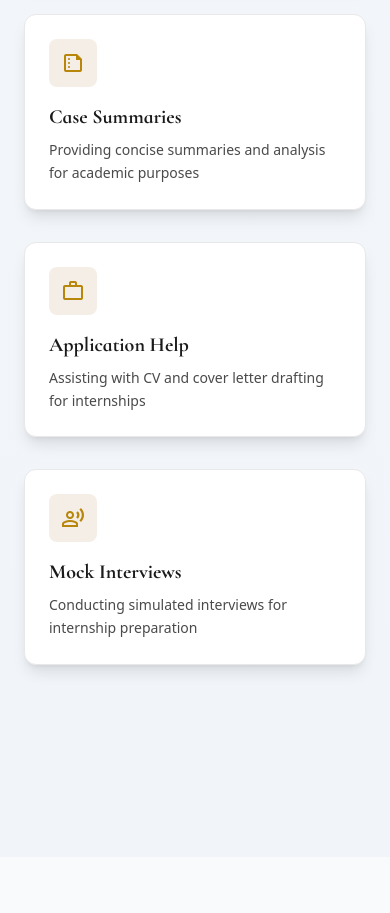
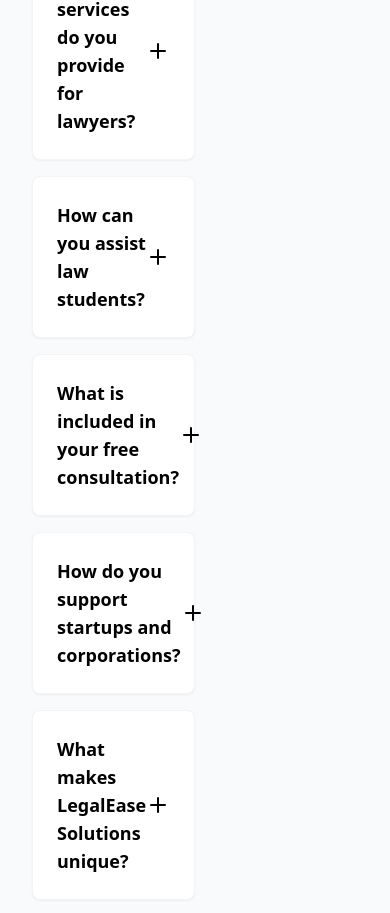
Before and after one commit to yadukpb/ClaudeCarousal, a React (Create React App) app: page / in a window 390 px wide. Shown: the part 6331-7244 px from the top of the page. Built offline with nearby package versions, Linux system fonts and the light colour scheme; a web font is replaced by a local one.

Commit message:
faq final

```diff
--- a/src/App.js
+++ b/src/App.js
@@ -1,6 +1,6 @@
 import React from 'react'
 import { BrowserRouter as Router, Routes, Route } from 'react-router-dom'
-import LawServices from './pages/LawServices'
+import LawServicePage from './pages/LawServicePage'
 import AboutSection from './components/AboutSection'
 import BlogCards from './BlogCards'
 import WhyChooseUs from './components/WhyChooseUs'
@@ -11,6 +11,7 @@
 import StickyContact from './components/StickyContact'
 import BlogPage from './pages/BlogsPage'
 import BlogView from './pages/BlogView'
+import LawServices from './components/LawServices'
 
 const App = () => {
   return (
@@ -29,7 +30,7 @@
                 <WhyChooseUs />
               </>
             } />
-            <Route path="/services" element={<LawServices />} />
+            <Route path="/services" element={<LawServicePage />} />
             <Route path="/blog" element={<BlogPage />} />
             <Route path="/blog1" element={<BlogView />} />
           </Routes>
--- a/src/components/FAQ.js
+++ b/src/components/FAQ.js
@@ -33,24 +33,24 @@
 
   const faqData = [
     {
-      question: "What types of business entities are there?",
-      answer: "Quisque nec iaculis nibh. Suspendisse tempus orci nec enim maximus the quis maximus quam suscipit. Fusce dignissim turpis eu neque vehicula condimentum. Morbi pretium orci sed elementum lacinia sapien leo facilisis quam, quis elementum risus nulla."
+      question: "What services do you provide for lawyers?",
+      answer: "We provide comprehensive legal research services, document drafting including pleadings and affidavits, case law summaries, precedent development, and customized legal updates. Our team from NLSIU offers focused research solutions to help lawyers manage their workload efficiently."
     },
     {
-      question: "Do I need legal advice just to form my business?",
-      answer: "While it's possible to form a business on your own, seeking legal advice can help ensure compliance with all regulations and protect your interests in the long run."
+      question: "How can you assist law students?",
+      answer: "We offer project review services, moot court preparation assistance, thesis guidance, and research support. While we don't complete assignments, we provide valuable feedback and guidance to help students improve their work quality and research skills."
     },
     {
-      question: "What should my attorney expect from me?",
-      answer: "Your attorney will expect honest communication, timely responses, complete documentation, and full disclosure of relevant information about your business situation."
+      question: "What is included in your free consultation?",
+      answer: "Our free 25-minute consultation allows you to discuss your legal needs, understand our services better, and explore how we can assist you. This session can be scheduled through our online booking system for a virtual meeting."
     },
     {
-      question: "What is the role of witness in court?",
-      answer: "A witness provides testimony under oath about facts related to a case, helping establish truth and providing evidence to support legal arguments."
+      question: "How do you support startups and corporations?",
+      answer: "We offer business structuring advice, contract drafting and review, lease agreement assistance, employment contract preparation, and e-commerce legal compliance support. Our services are designed to provide practical legal solutions for growing businesses."
     },
     {
-      question: "Does my business need a separate tax identification number?",
-      answer: "Most businesses require a separate tax ID (EIN) for tax filing and banking purposes, though some sole proprietorships can use the owner's SSN."
+      question: "What makes LegalEase Solutions unique?",
+      answer: "As NLSIU law students, we combine academic excellence with practical legal knowledge to provide high-quality, affordable legal assistance. Our platform specializes in thorough legal research, academic support, and corporate legal services with a client-centric approach."
     }
   ];
 
--- a/src/components/Header.js
+++ b/src/components/Header.js
@@ -13,7 +13,6 @@
 const Header = () => {
   const [isOpen, setIsOpen] = useState(false);
   const [isScrolled, setIsScrolled] = useState(false);
-  const [servicesDropdown, setServicesDropdown] = useState(false);
   const [isLoggedIn, setIsLoggedIn] = useState(false);
   const [showProfileMenu, setShowProfileMenu] = useState(false);
 
@@ -43,15 +42,7 @@
 
   const navigationItems = [
     { name: 'HOME', href: '/' },
-    {
-      name: 'SERVICES',
-      href: '/services',
-      dropdownItems: [
-        { name: 'FOR CORPORATE', href: '/services/corporate' },
-        { name: 'FOR LAWYERS', href: '/services/lawyers' },
-        { name: 'FOR BUDDING LAWYERS', href: '/services/budding-lawyers' }
-      ]
-    },
+    { name: 'SERVICES', href: '/services' },
     { name: 'WORK WITH US', href: '/work-with-us' },
     { name: 'ABOUT US', href: '/about' },
     { name: 'BLOGS', href: '/blogs' },
@@ -77,27 +68,9 @@
                 {navigationItems[0].name}
               </a>
 
-              <div className="relative" onMouseEnter={() => setServicesDropdown(true)} onMouseLeave={() => setServicesDropdown(false)}>
-                <a href={navigationItems[1].href} className={navigationItems[1].className}>
-                  {navigationItems[1].name}
-                </a>
-
-                {servicesDropdown && (
-                  <div className="absolute left-0 mt-2 w-56 rounded-lg shadow-lg bg-white ring-1 ring-black ring-opacity-5">
-                    <div className="py-1">
-                      {navigationItems[1].dropdownItems.map((item) => (
-                        <a
-                          key={item.name}
-                          href={item.href}
-                          className="block px-4 py-2 text-sm text-gray-700 hover:bg-[#EFE6DA] font-jost"
-                        >
-                          {item.name}
-                        </a>
-                      ))}
-                    </div>
-                  </div>
-                )}
-              </div>
+              <a href={navigationItems[1].href} className={navigationItems[1].className}>
+                {navigationItems[1].name}
+              </a>
             </div>
 
             <div className="flex items-center space-x-12 ml-12">
@@ -184,19 +157,6 @@
                   >
                     {item.name}
                   </a>
-                  {item.dropdownItems && (
-                    <div className="ml-4">
-                      {item.dropdownItems.map((dropdownItem) => (
-                        <a
-                          key={dropdownItem.name}
-                          href={dropdownItem.href}
-                          className="block font-jost text-[14px] font-medium px-4 py-2 text-gray-600 hover:bg-[#EFE6DA] transition-all duration-300"
-                        >
-                          {dropdownItem.name}
-                        </a>
-                      ))}
-                    </div>
-                  )}
                 </div>
               ))}
             </div>
--- a/src/pages/LawServices.js
+++ b/src/pages/LawServicePage.js
@@ -1,7 +1,7 @@
 import React from 'react';
 import { motion } from 'framer-motion';
 
-const LawServices = () => {
+const LawServicePage = () => {
   const serviceCategories = [
     {
       title: "For Corporates",
@@ -49,19 +49,29 @@
   return (
     <div className="bg-gradient-to-b from-slate-50 to-slate-100 py-28">
       <div className="max-w-7xl mx-auto px-6">
-        <motion.div initial={{opacity: 0, y: -20}} animate={{opacity: 1, y: 0}} className="text-center mb-20">
+        <motion.div
+          initial={{opacity: 0, y: -20}}
+          animate={{opacity: 1, y: 0}}
+          className="text-center mb-20"
+        >
           <h1 className="font-cormorant text-[45px] leading-[53px] font-bold text-[#1A1A1A] mb-8">Legal Services Excellence</h1>
           <p className="font-cormorant text-2xl text-[#4A4A4A] max-w-3xl mx-auto">Comprehensive legal solutions tailored to your specific needs</p>
         </motion.div>
 
         {serviceCategories.map((category, categoryIndex) => (
           <motion.div key={category.title} initial={{opacity: 0}} animate={{opacity: 1}} className="mb-20">
-            <div className="text-center mb-12">
+            <div className="flex gap-12">
+              <motion.div className="w-1/4">
+                <div className="sticky top-28">
                   <h2 className="font-cormorant text-[40px] font-bold text-[#1A1A1A] mb-4">{category.title}</h2>
                   <p className="font-cormorant text-xl text-[#B8860B]">{category.motto}</p>
                 </div>
+              </motion.div>
 
-            <div className="grid grid-cols-1 md:grid-cols-2 lg:grid-cols-4 gap-8">
+              <div className="w-px bg-[#E8E8E8] self-stretch"></div>
+
+              <div className="flex-1">
+                <div className="grid grid-cols-1 md:grid-cols-2 lg:grid-cols-3 gap-8">
                   {category.services.map((service, index) => (
                     <motion.div
                       key={service.title}
@@ -79,6 +89,8 @@
                     </motion.div>
                   ))}
                 </div>
+              </div>
+            </div>
           </motion.div>
         ))}
       </div>
@@ -86,4 +98,4 @@
   )
 }
 
-export default LawServices
+export default LawServicePage
```
Lines whose indentation alone changed are shown as unchanged.
